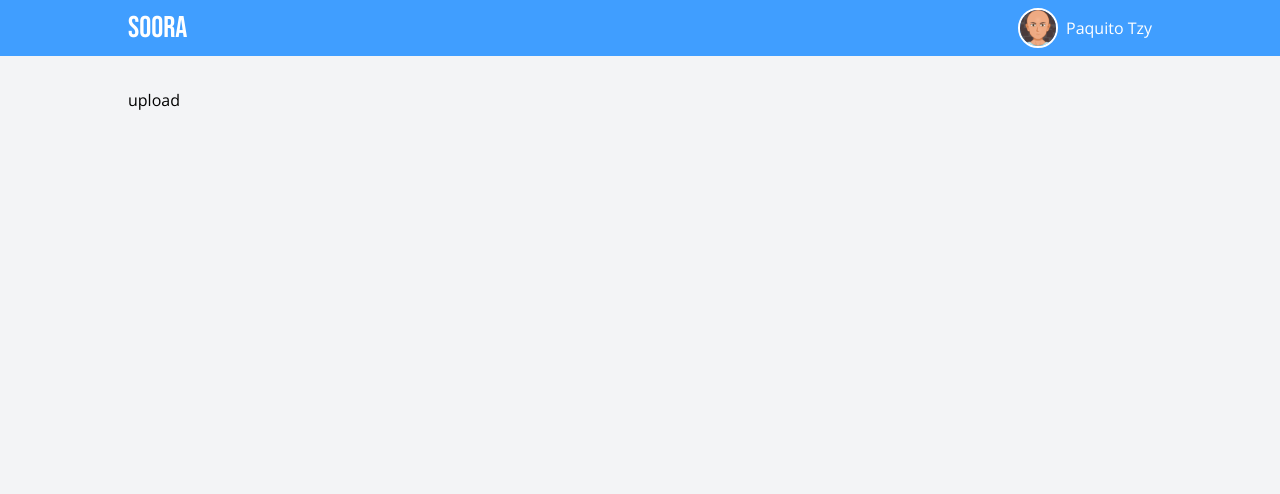
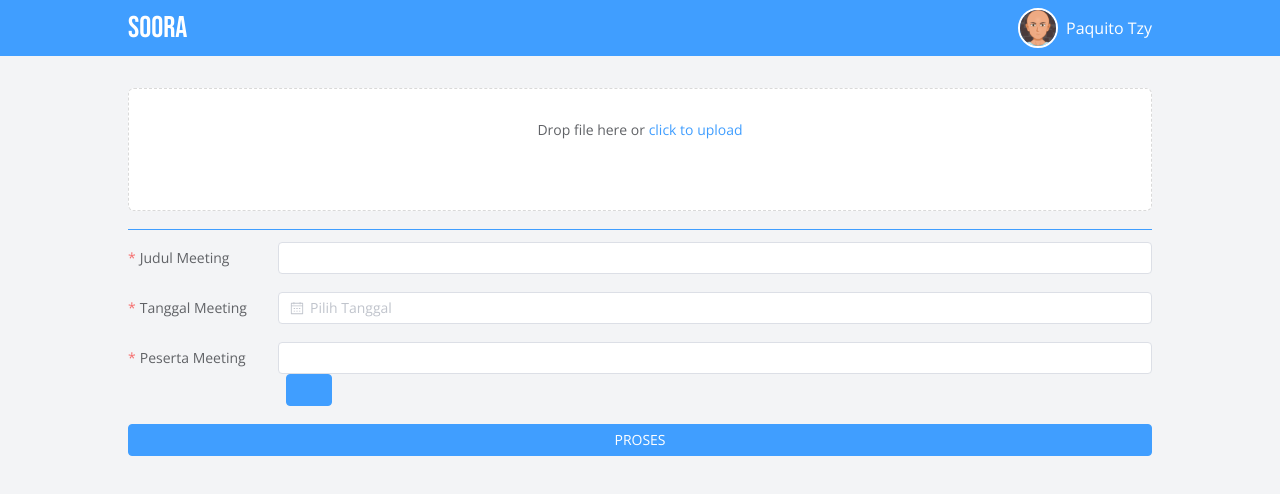
Before and after one commit to jolangker/soora-prototype, a Vue app: page /upload in a window 1280 px wide. Shown: the top 494 px of the page. Built offline with nearby package versions, Linux system fonts and the light colour scheme.

Commit message:
create upload page

```diff
--- a/src/views/Upload.vue
+++ b/src/views/Upload.vue
@@ -1,9 +1,135 @@
 <template>
-  <div>upload</div>
+  <el-upload
+    ref="uploadAudio"
+    action="https://jsonplaceholder.typicode.com/posts/"
+    drag
+    :auto-upload="false"
+    prop="file"
+    status-icon
+  >
+    <i class="el-icon-upload"></i>
+    <div class="el-upload__text">
+      Drop file here or <em>click to upload</em>
+    </div>
+  </el-upload>
+
+  <div class="h-px bg-azure my-3"></div>
+
+  <el-form
+    ref="meetingForm"
+    :model="meetingForm"
+    :rules="rules"
+    label-width="150px"
+  >
+    <el-form-item label="Judul Meeting" prop="title">
+      <el-input v-model="meetingForm.title"></el-input>
+    </el-form-item>
+    <el-form-item label="Tanggal Meeting" prop="date">
+      <el-date-picker
+        v-model="meetingForm.date"
+        type="date"
+        class="w-full"
+        placeholder="Pilih Tanggal"
+      ></el-date-picker>
+    </el-form-item>
+    <el-form-item label="Peserta Meeting" prop="participants">
+      <el-input v-model="meetingForm.participants"></el-input>
+      <el-button type="primary" class="ml-2" icon="el-icon-plus"></el-button>
+    </el-form-item>
+
+    <el-button
+      type="primary"
+      class="w-full"
+      :loading="isLoading"
+      @click="submitForm('meetingForm')"
+      >PROSES</el-button
+    >
+  </el-form>
 </template>
 
 <script>
-export default {};
+export default {
+  data() {
+    return {
+      meetingForm: {
+        title: "",
+        date: "",
+        participants: "",
+      },
+
+      rules: {
+        title: [
+          {
+            required: true,
+            message: "Judul Meeting tidak boleh kosong",
+            trigger: "blur",
+          },
+        ],
+        date: [
+          {
+            required: true,
+            message: "Tanggal Meeting tidak boleh kosong",
+            trigger: "blur",
+          },
+        ],
+        participants: [
+          {
+            required: true,
+            message: "Peserta Meeting tidak boleh kosong",
+            trigger: "blur",
+          },
+        ],
+        file: [
+          {
+            required: true,
+            message: "Harap upload file terlebih dahulu",
+            trigger: "blur",
+          },
+        ],
+      },
+
+      isLoading: false,
+    };
+  },
+  methods: {
+    submitForm(form) {
+      this.$refs[form].validate((valid) => {
+        if (valid) {
+          this.isLoading = !this.isLoading;
+
+          console.log(this.meetingForm.title);
+          console.log(this.meetingForm.date);
+          console.log(this.meetingForm.participants);
+
+          setTimeout(() => {
+            this.isLoading = false;
+          }, 3000);
+        } else {
+          return false;
+        }
+      });
+    },
+  },
+};
 </script>
 
-<style></style>
+<style lang="scss">
+.el-upload {
+  width: 100%;
+}
+.el-upload-dragger {
+  width: 100%;
+  height: auto;
+  padding: 30px 0 70px 0;
+  z-index: -99;
+}
+.el-form-item__label {
+  text-align: left;
+}
+.el-date-editor.el-input {
+  width: 100%;
+}
+.el-form-item__content {
+  display: flex;
+}
+</style>
```
